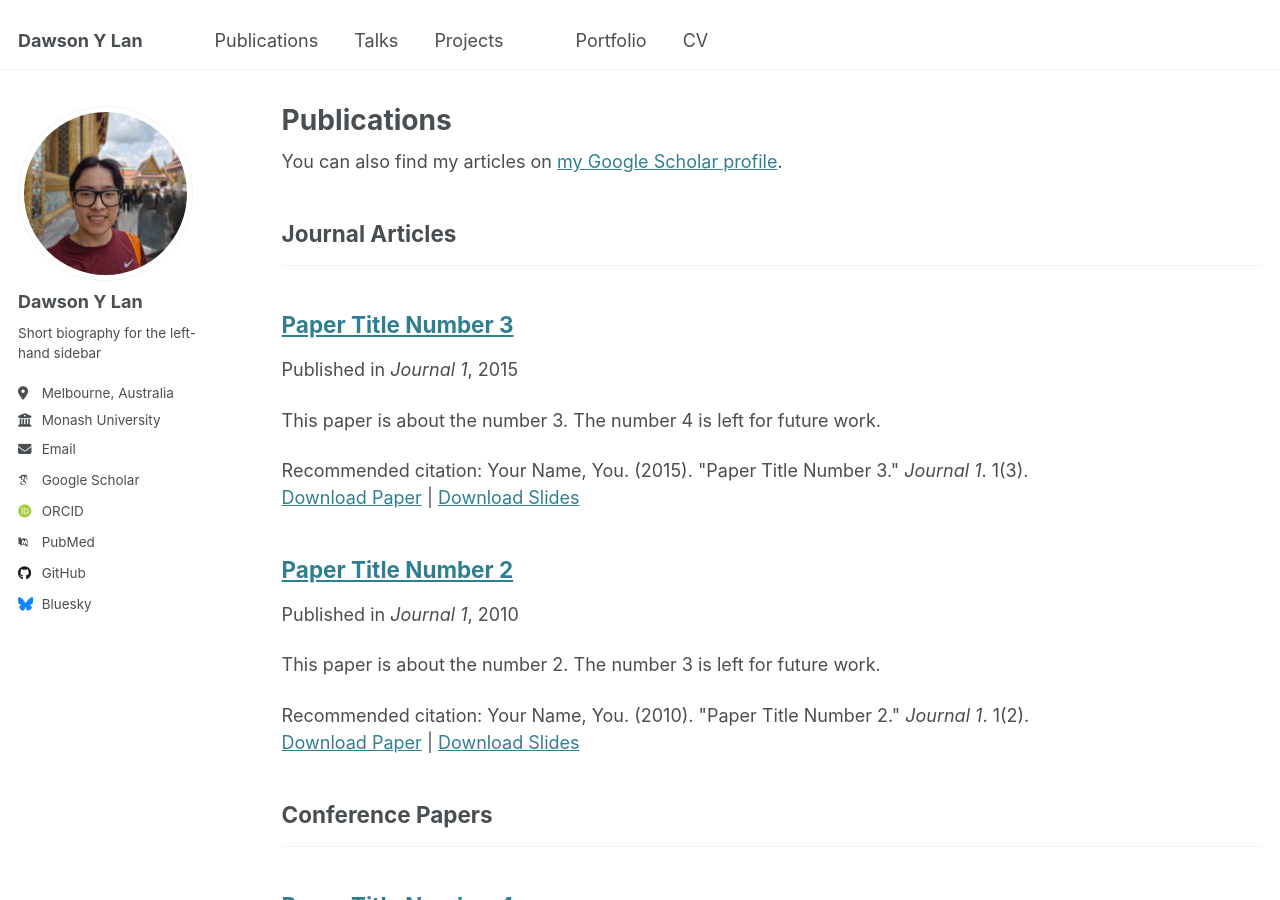
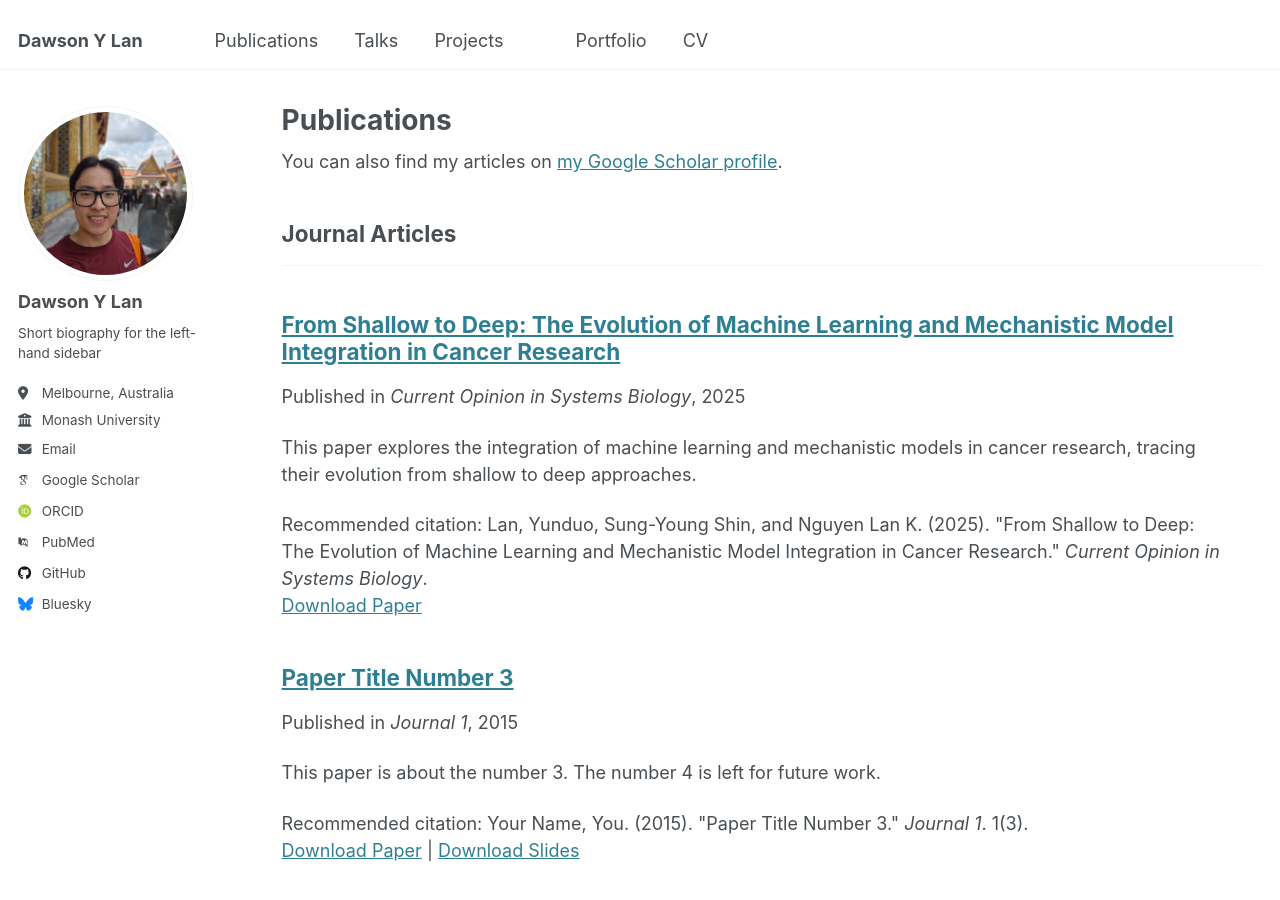
Before and after one commit to AnEvilBurrito/anevilburrito.github.io, a Jekyll site: the page built from _pages/publications.html, in a window 1280 px wide and 900 px high. Built offline with Jekyll 4.4.1, drawn with Linux system fonts in a browser that asks for light colours; some web fonts are replaced.

Commit message:
another attempt

```diff
--- a/_publications/2025-02-07-shallow-deep.md
+++ b/_publications/2025-02-07-shallow-deep.md
@@ -1,14 +1,13 @@
 ---
-title: "From shallow to deep: the evolution of machine learning and mechanistic model integration in cancer research"
+title: "From Shallow to Deep: The Evolution of Machine Learning and Mechanistic Model Integration in Cancer Research"
 collection: publications
 category: manuscripts
 permalink: /publication/2025-02-07-shallow-deep
-excerpt: 'This review explores the integration of machine learning (ML) and mechanistic modelling to address challenges in computational biology, particularly in cancer research.'
+excerpt: "This paper explores the integration of machine learning and mechanistic models in cancer research, tracing their evolution from shallow to deep approaches."
 date: 2025-02-07
-venue: 'Current Opinion in Systems Biology'
-slidesurl: 'http://academicpages.github.io/files/slides1.pdf'
-paperurl: 'http://academicpages.github.io/files/paper1.pdf'
-citation: Lan, Yunduo, Sung-Young Shin, and Nguyen Lan K. "From Shallow to Deep: The Evolution of Machine Learning and Mechanistic Model Integration in Cancer Research." *Current Opinion in Systems Biology*, February 7, 2025, 100541 [https://doi.org/10.1016/j.coisb.2025.100541](https://doi.org/10.1016/j.coisb.2025.100541)
+venue: "Current Opinion in Systems Biology"
+paperurl: "https://doi.org/10.1016/j.coisb.2025.100541"
+citation: "Lan, Yunduo, Sung-Young Shin, and Nguyen Lan K. (2025). &quot;From Shallow to Deep: The Evolution of Machine Learning and Mechanistic Model Integration in Cancer Research.&quot; <i>Current Opinion in Systems Biology</i>."
 ---
 
 The contents above will be part of a list of publications, if the user clicks the link for the publication than the contents of section will be rendered as a full page, allowing you to provide more information about the paper for the reader. When publications are displayed as a single page, the contents of the above "citation" field will automatically be included below this section in a smaller font.
```
